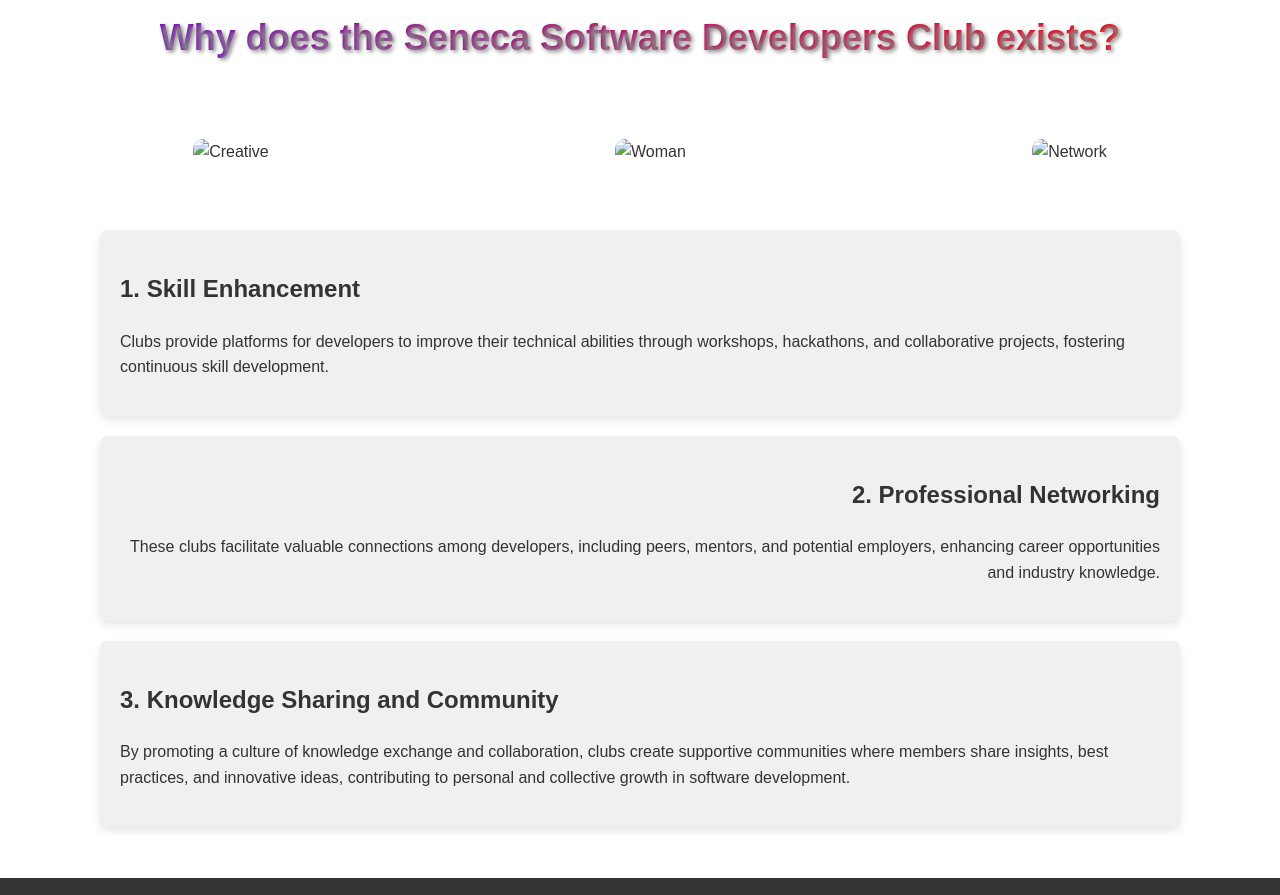
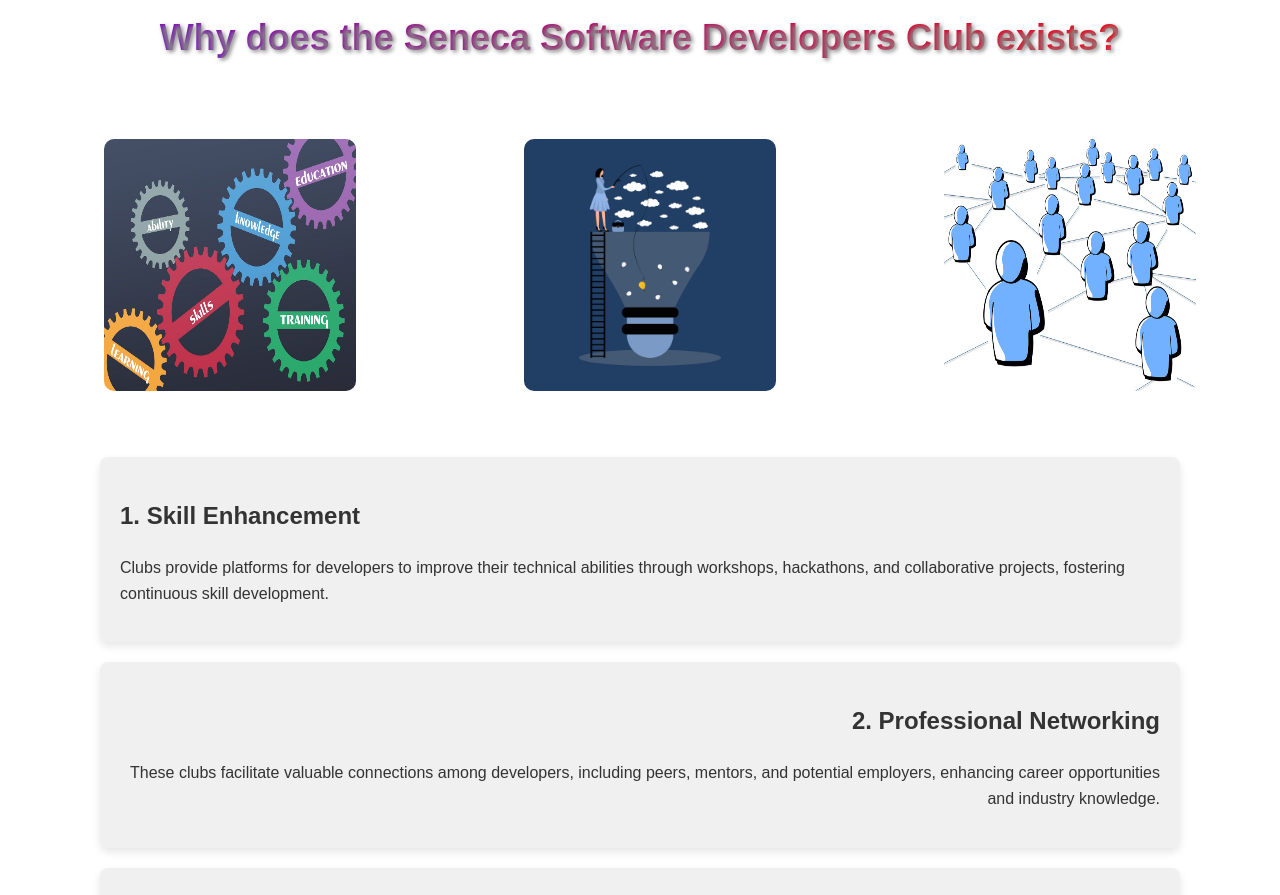
Before and after one commit to arshnoork-31/Seneca-Script-Solvers, a plain HTML site: page index.html in a window 1280 px wide. Shown: the part 1319-2214 px from the top of the page. Drawn offline with Linux system fonts and the light colour scheme.

Commit message:
Corrected the path names

```diff
--- a/index.html
+++ b/index.html
@@ -4,7 +4,7 @@
     <meta charset="UTF-8">
     <meta name="viewport" content="width=device-width, initial-scale=1.0">
     <title>Seneca Software Developers Club</title>
-    <link rel="stylesheet" href="/styles/styles3.css">
+    <link rel="stylesheet" href="styles/styles3.css">
 </head>
 <body>
     <header>
@@ -36,9 +36,9 @@
     <h1 class="unique-heading" style="margin-left: 100px; margin-right: 100px;">Why does the Seneca Software Developers Club exists?</h1>
     <br>
     <div class="image-row">
-        <img src="/school-4281626_1280.jpg" alt="Creative">
-        <img src="/woman-7780330_1280.png" alt="Woman">
-        <img src="/communication-1297544_1280.png" alt="Network">
+        <img src="images/school-4281626_1280.jpg" alt="Creative">
+        <img src="images/woman-7780330_1280.png" alt="Woman">
+        <img src="images/communication-1297544_1280.png" alt="Network">
     </div>
     <br>
     <div class="why-exists-container">
```
Also changed, not shown: event.html (+1 -1 lines).
